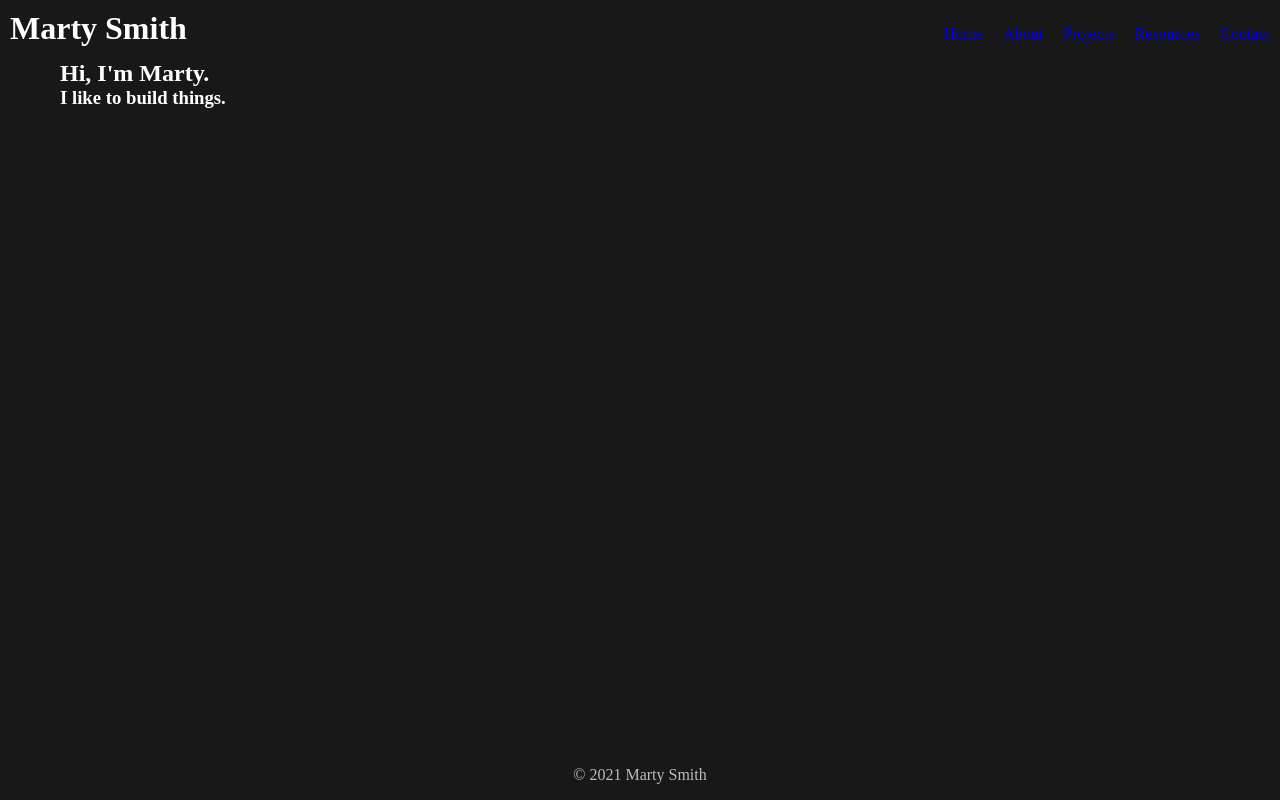
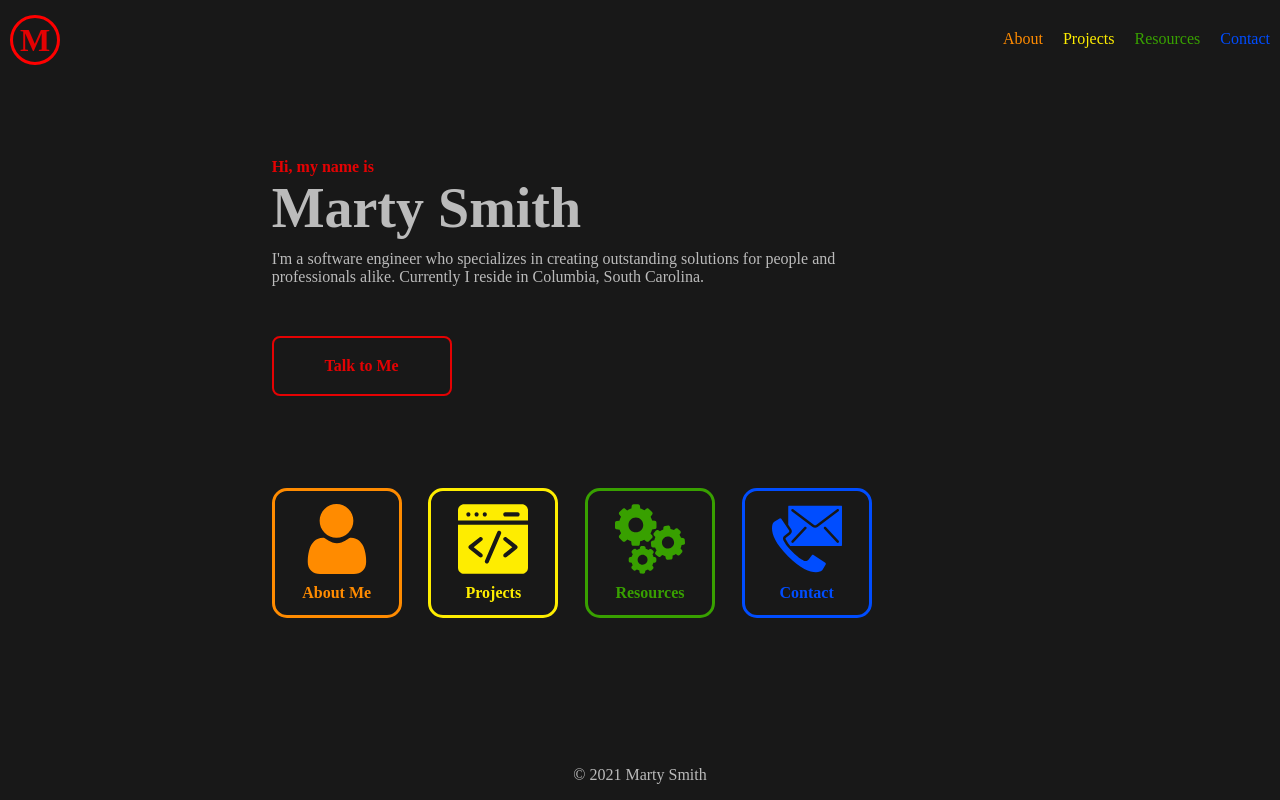
Before and after one commit to emilydrakesmith/emily-personal-website-v2, a Gatsby site: page / in a window 1280 px wide. Built offline with nearby package versions, Linux system fonts and the light colour scheme; Gatsby itself is replaced by a stand-in of ours.

Commit message:
add content and styling to main index page

```diff
--- a/gatsby-config.js
+++ b/gatsby-config.js
@@ -24,7 +24,18 @@ module.exports = {
 				"background_color": "#181818",
 				"categories": ["business"],
 				"description": "Professional website of software engineer Marty Smith.",
-				"icons": "src/images/favicons.favicon.ico",
+				"icons": [
+					{
+						"src": "src/images/favicons/favicon-16x16.png",
+						"size": "16x16",
+						"type": "image/png"
+					},
+					{
+						"src": "src/images/favicons/favicon-32x32.png",
+						"size": "32x32",
+						"type": "image/png"
+					}
+				],
 				"lang": "en-US",
 				"orientation": "any",
 				"short_name": "Marty Smith",
--- a/src/components/Header.js
+++ b/src/components/Header.js
@@ -4,13 +4,14 @@ import {Link} from 'gatsby';
 export default function Header() {
     return (
         <header>
-            <h1>Marty Smith</h1>
+            <Link to='/' className='navlink'>
+                <h1>M</h1>
+            </Link>
             <nav id='header-nav'>
-                <Link to='/' className='navlink'>Home</Link>
-                <Link to='/about' className='navlink'>About</Link>
-                <Link to='/projects' className='navlink'>Projects</Link>
-                <Link to='/resources' className='navlink'>Resources</Link>
-                <Link to='/contact' className='navlink'>Contact</Link>
+                <Link to='/about' id='navlink-about' className='navlink'>About</Link>
+                <Link to='/projects' id='navlink-projects' className='navlink'>Projects</Link>
+                <Link to='/resources' id='navlink-resources' className='navlink'>Resources</Link>
+                <Link to='/contact' id='navlink-contact' className='navlink'>Contact</Link>
             </nav>
         </header>
     );
--- a/src/components/Layout.js
+++ b/src/components/Layout.js
@@ -1,6 +1,6 @@
 /******* START: IMPORT REACT AND DONGLES *******/
 import React from 'react';
-import {Link, graphql, useStaticQuery} from 'gatsby';
+import {graphql, useStaticQuery} from 'gatsby';
 import {Helmet} from "react-helmet";
 /******* END: IMPORT REACT AND DONGLES *******/
 
@@ -30,8 +30,7 @@ export default function Layout({children}) {
         <div id='layout'>
             <Helmet>
                 <link rel="canonical" href="https://martysmith.tech" />
-                {/* I temporarily commented out the manifest because it's throwing errors in the browser console */}
-                {/* <link rel="manifest" href="manifest.json" /> */}
+                <link rel="manifest" href="manifest.json" />
                 <title>{title}</title>
             </Helmet>
             <Header />
--- a/src/pages/index.js
+++ b/src/pages/index.js
@@ -1,18 +1,57 @@
 /******* START: IMPORT REACT AND DONGLES *******/
 import React from "react";
+import {Link} from 'gatsby';
 /******* END: IMPORT REACT AND DONGLES *******/
 
 /******* START: IMPORT LOCAL FILES *******/
 import Layout from '../components/Layout';
 import * as styles from '../styles/home.module.css';
+import about_icon from '../images/icons/about-icon.svg';
+import projects_icon from '../images/icons/projects-icon.svg';
+import resources_icon from '../images/icons/resources-icon.svg';
+import contact_icon from '../images/icons/contact-icon.svg';
 /******* END: IMPORT LOCAL FILES *******/
 
 
 export default function Home() {
 	return (
 		<Layout>
-				<h2>Hi, I'm Marty.</h2>
-				<h3>I like to build things.</h3>
+			<section className={styles.grid_intro}>
+				<h4>Hi, my name is</h4>
+				<h2>Marty Smith</h2>
+				<p>I'm a software engineer who specializes in creating outstanding solutions for people and professionals alike.  Currently I reside in Columbia, South Carolina.</p>
+				<a href='mailto:marty.smith01@yahoo.com' className={styles.contact_button}>
+					<div>
+						Talk to Me
+					</div>
+				</a>
+			</section>
+			<section className={styles.nav_links}>
+				<Link to='/about'>
+					<div className={styles.about_div}>
+						<img src={about_icon} alt='icon for "about" page link'/>
+						<h4>About Me</h4>
+					</div>
+				</Link>
+				<Link to='/projects'>
+					<div className={styles.projects_div}>
+						<img src={projects_icon}  alt='icon for "projects" page link'/>
+						<h4>Projects</h4>
+					</div>
+				</Link>
+				<Link to='/resources'>
+					<div className={styles.resources_div}>
+						<img src={resources_icon}  alt='icon for "resources" page link'/>
+						<h4>Resources</h4>
+					</div>
+				</Link>
+				<Link to='/contact'>
+					<div className={styles.contact_div}>
+						<img src={contact_icon}  alt='icon for "contact" page link'/>
+						<h4>Contact</h4>
+					</div>
+				</Link>
+			</section>
 		</Layout>
 	);
 }
--- a/src/styles/global.css
+++ b/src/styles/global.css
@@ -33,16 +33,11 @@ body {
     height: 100%;               /* make wrapper full-size of parent container */
 }
 
-p {
-    margin: 16px auto;
-    line-height: 1.5em;
-}
-
 /* this is the top-level content container */
 #layout {
     display: grid;
     grid-template-columns: 50px 1fr;
-    grid-template-rows: 50px 1fr 30px;
+    grid-template-rows: 60px 1fr 30px;
     grid-template-areas:
         'header header'
         'sidenav main'
@@ -60,6 +55,22 @@ header {
     justify-content: space-between;     /* two items in container, marry one to each end left & right */
 }
 
+header h1 {
+    display: flex;
+    flex-direction: column;
+    justify-content: center;
+    align-items: center;
+    border: 3px solid red;
+    border-radius: 50%;
+    width: 50px;
+    height: 50px;
+    color: #E40203;
+}
+
+header h1:hover {
+    background-color: #3b0a0a;
+}
+
 /* <nav> container in <header> */
 #header-nav {
     display: flex;                      /* arrange #header-nav contents with flexbox */
@@ -72,6 +83,22 @@ header {
     display: flex;                      /* this and following lines center text vertically */
     flex-direction: row;
     align-items: center;
+}
+
+#navlink-about {
+    color: #FF8B00;
+}
+
+#navlink-projects {
+    color: #FEED00;
+}
+
+#navlink-resources {
+    color: #38A000;
+}
+
+#navlink-contact {
+    color: #004DFF;
 }
 
 nav a {
--- a/src/styles/home.module.css
+++ b/src/styles/home.module.css
@@ -0,0 +1,139 @@
+/******* START: <main> CONTAINER *******/
+main {
+    display: grid;
+    grid-template-columns: 1fr 4fr 1fr;
+    grid-template-rows: 1fr 4fr 4fr 1fr;
+    grid-template-areas:
+        'top-buffer top-buffer top-buffer'
+        'left-buffer intro right-buffer'
+        'left-buffer nav right-buffer'
+        'bottom-buffer bottom-buffer bottom-buffer';
+}
+/******* END: <main> CONTAINER *******/
+
+
+/******* START: INTRO GRID SECTION *******/
+.grid_intro {
+    grid-area: intro;
+    display: flex;
+    flex-direction: column;
+    justify-content: center;
+    align-items: flex-start;
+    padding: 10px;
+}
+
+.grid_intro > * {
+    color: #BBB;
+}
+
+.grid_intro h4 {
+    color: #E40203;
+}
+
+.grid_intro h2 {
+    font-size: 7vh;
+}
+
+.grid_intro h3 {
+    font-size: 3.5vh;
+}
+
+.grid_intro p {
+    margin-top: 10px;
+    max-width: 620px;
+    color: #BBB;
+}
+
+.contact_button {
+    display: flex;
+    flex-direction: column;
+    justify-content: center;
+    align-items: center;
+    margin-top: 50px;
+    min-width: 180px;
+    min-height: 60px;
+    border: 2px solid #E40203;
+    border-radius: 8px;
+    color: #E40203;
+    font-weight: bold;
+}
+
+.contact_button:hover {
+    background-color: #3b0a0a;
+}
+/******* END: INTRO GRID SECTION *******/
+
+
+/******* START: NAV GRID SECTION *******/
+.nav_links {
+    grid-area: nav;
+    display: flex;
+    flex-direction: row;
+    justify-content: space-between;
+    align-items: center;
+    padding: 10px;
+    width: 620px;
+}
+
+.nav_links img {
+    max-width: 70px;
+    margin-bottom: 10px;
+}
+
+.nav_links div {
+    display: flex;
+    flex-direction: column;
+    justify-content: center;
+    align-items: center;
+    min-width: 130px;
+    min-height: 130px;
+    border-radius: 15px;
+}
+
+.about_div {
+    border: 3px solid #FF8B00;
+}
+
+.about_div:hover {
+    background-color: #3b2101;
+}
+
+.about_div h4 {
+    color: #FF8B00;
+}
+
+.projects_div {
+    border: 3px solid #FEED00;
+}
+
+.projects_div:hover {
+    background-color: #454000;
+}
+
+.projects_div h4 {
+    color: #FEED00;
+}
+
+.resources_div {
+    border: 3px solid #38A000;
+}
+
+.resources_div:hover {
+    background-color: #113000;
+}
+
+.resources_div h4 {
+    color: #38A000;
+}
+
+.contact_div {
+    border: 3px solid #004DFF;
+}
+
+.contact_div:hover {
+    background-color: #001b57;
+}
+
+.contact_div h4 {
+    color: #004DFF;
+}
```
Also changed, not shown: README.md, src/images/favicons/android-chrome-192x192.png (added), src/images/favicons/android-chrome-512x512.png (added), src/images/favicons/apple-touch-icon.png (added), src/images/favicons/favicon-16x16.png (added), src/images/favicons/favicon-32x32.png (added), src/images/icons/about-icon.svg (added), src/images/icons/contact-icon.svg (added), src/images/icons/projects-icon.svg (added), src/images/icons/resources-icon.svg (added).
